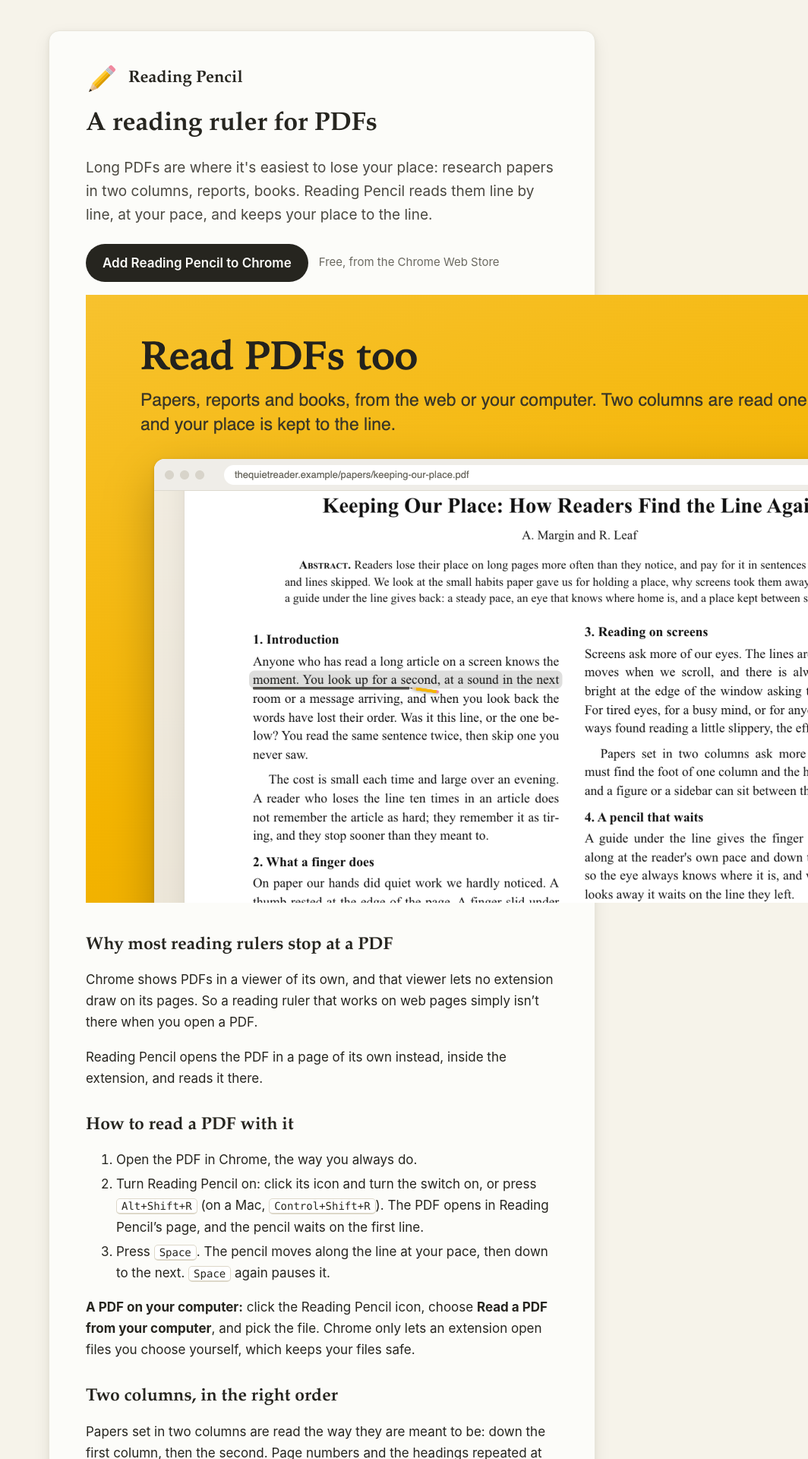
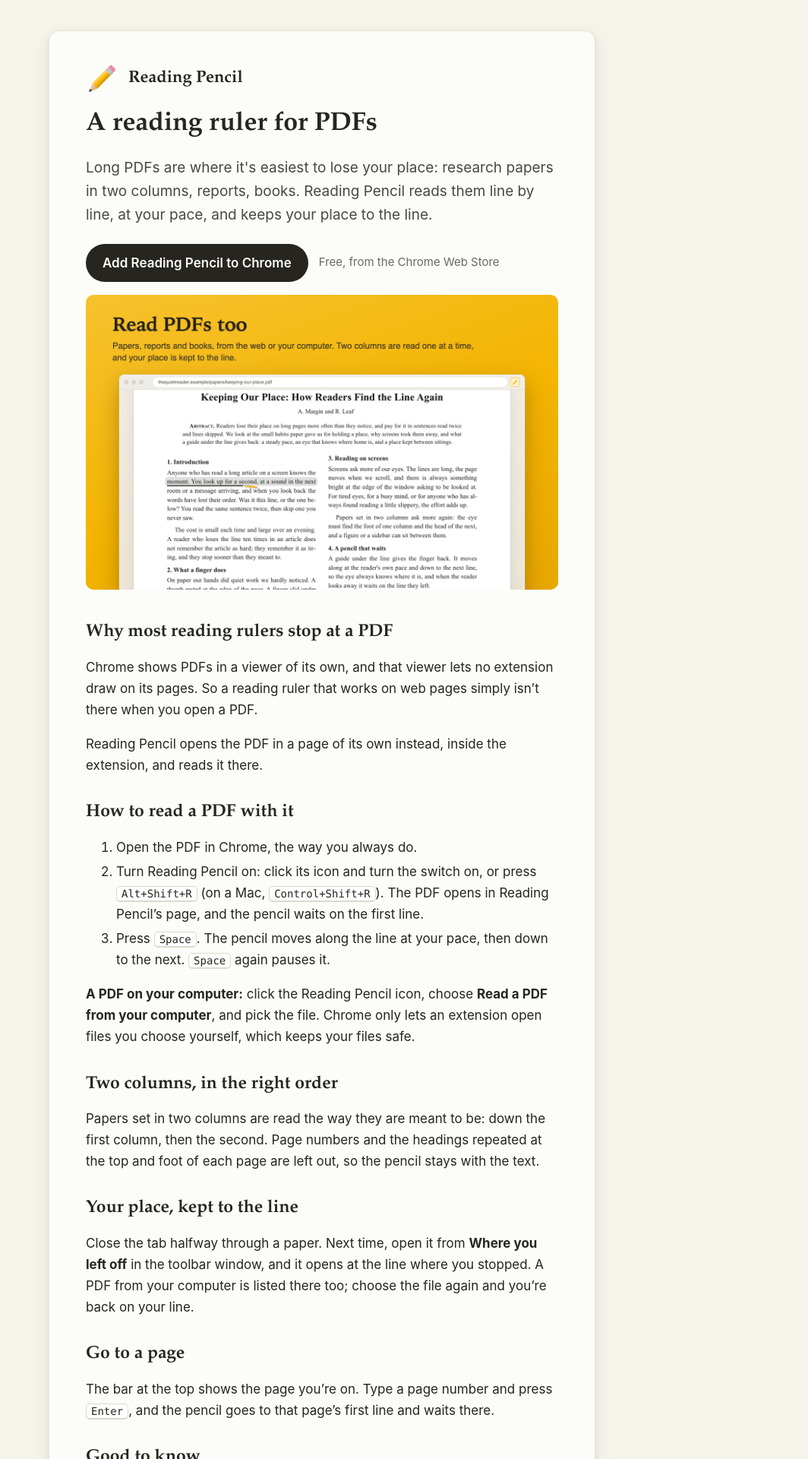
Before and after one commit to threatner/threatner.github.io, a Jekyll site: the page built from reading-pencil/pdf.md, in a window 1280 px wide. Shown: the top 1920 px of the page at 76% size, without its empty margins (216-1280 px from the left). Built offline with Jekyll 4.4.1, drawn with Linux system fonts in a browser that asks for light colours.

Commit message:
Pictures fit the page
The PDF page's screenshot ran past the sheet: the layout never sized
images, as no page had one before.

Co-Authored-By: Claude Opus 5.5 <noreply@anthropic.com>

```diff
--- a/_layouts/page.html
+++ b/_layouts/page.html
@@ -27,6 +27,7 @@
   ul { padding-left: 22px; }
   li { margin: 4px 0; }
   .lede { font-size: 19px; color: #4a4840; }
+  img { max-width: 100%; height: auto; border-radius: 10px; }
   .add { display: flex; align-items: center; gap: 14px; flex-wrap: wrap; margin: 22px 0 6px; }
   .add a { display: inline-block; background: #26251f; color: #fcfcf9; text-decoration: none; font-weight: 600; font-size: 17px; padding: 11px 22px; border-radius: 999px; }
   .add a:hover { background: #000; }
```
